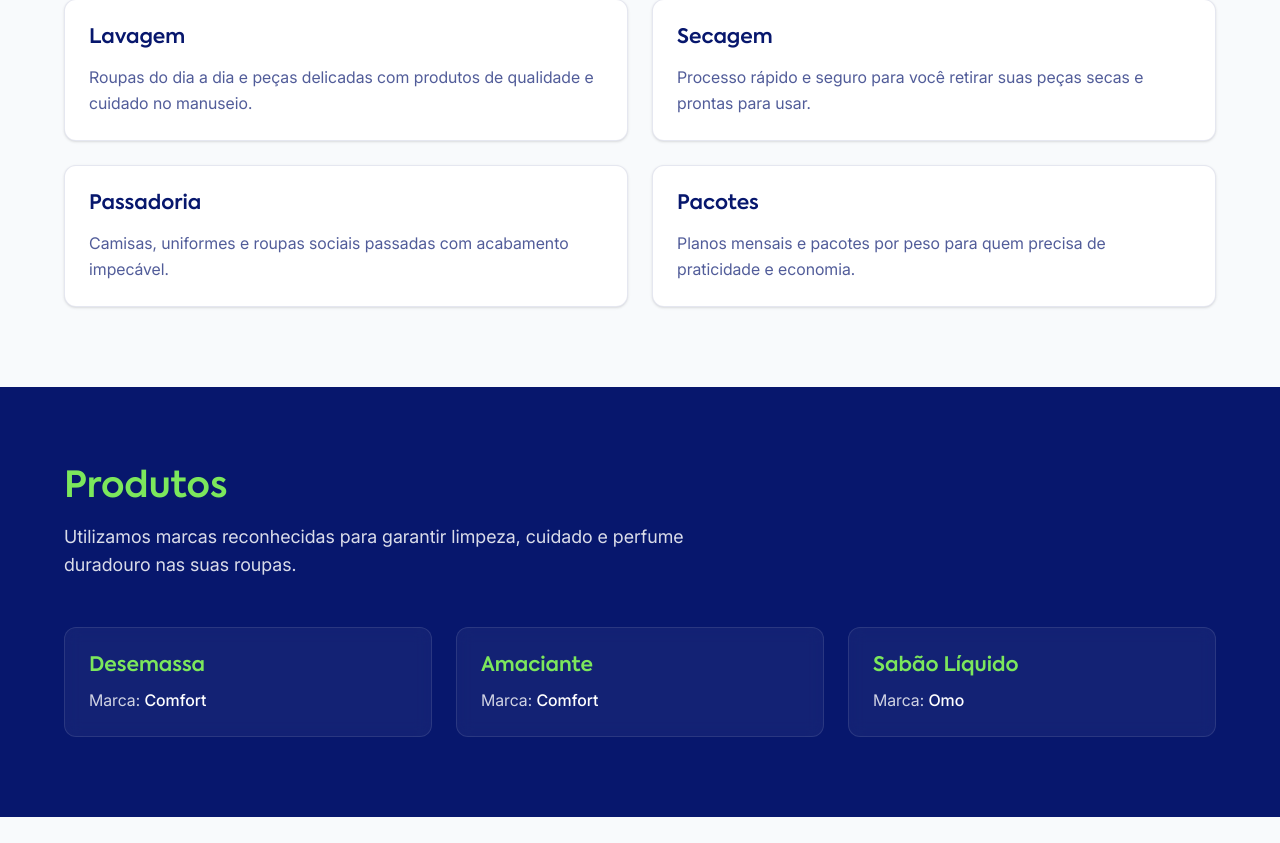
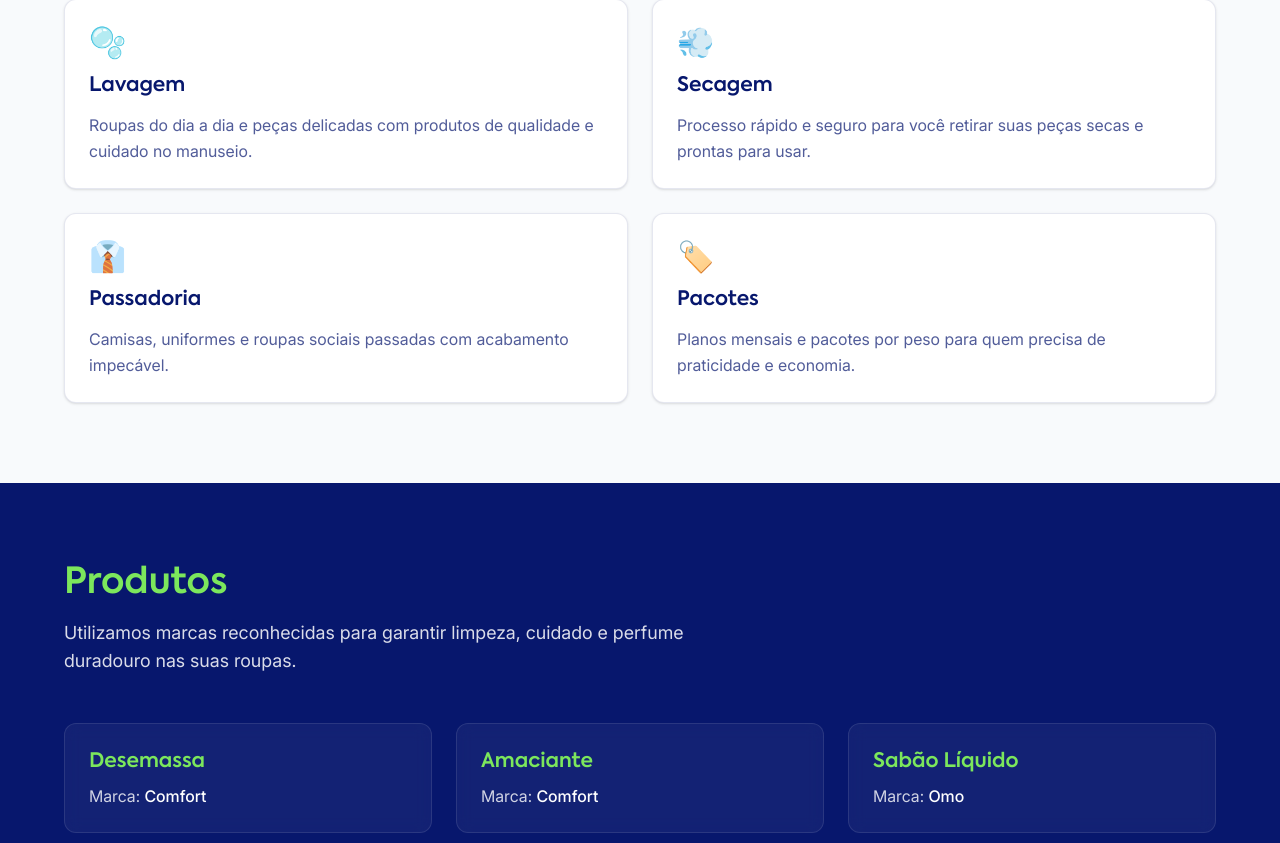
Before and after one commit to ramou1/lavanderiacop30, a Next.js app: page / in a window 1280 px wide. Shown: the part 997-1840 px from the top of the page. Built offline with nearby package versions, Linux system fonts and the light colour scheme.

Commit message:
feat: adiciona seção localização com mapa, animações de entrada nas seções e melhorias nos cards de serviços

```diff
--- a/app/page.tsx
+++ b/app/page.tsx
@@ -5,7 +5,14 @@ import { Header } from "@/components/Header";
 import { HeroSlider } from "@/components/HeroSlider";
 import { WhatsAppButton } from "@/components/WhatsAppButton";
 import Image from "next/image";
-import { useEffect, useRef, useState } from "react";
+import {
+  useEffect,
+  useRef,
+  useState,
+  type CSSProperties,
+  type ReactNode,
+  type RefObject,
+} from "react";
 import {
   CONTACT,
   MACHINES,
@@ -16,25 +23,88 @@ import {
 const SERVICES = [
   {
     title: "Lavagem",
+    icon: "🫧",
     description:
       "Roupas do dia a dia e peças delicadas com produtos de qualidade e cuidado no manuseio.",
   },
   {
     title: "Secagem",
+    icon: "💨",
     description:
       "Processo rápido e seguro para você retirar suas peças secas e prontas para usar.",
   },
   {
     title: "Passadoria",
+    icon: "👔",
     description:
       "Camisas, uniformes e roupas sociais passadas com acabamento impecável.",
   },
   {
     title: "Pacotes",
+    icon: "🏷️",
     description:
       "Planos mensais e pacotes por peso para quem precisa de praticidade e economia.",
   },
 ] as const;
+
+function RevealOnScroll({
+  as: Tag = "div",
+  className = "",
+  style,
+  children,
+}: {
+  as?: "div" | "li";
+  className?: string;
+  style?: CSSProperties;
+  children: ReactNode;
+}) {
+  const ref = useRef<HTMLDivElement | HTMLLIElement | null>(null);
+  const [visible, setVisible] = useState(false);
+
+  useEffect(() => {
+    const el = ref.current;
+    if (!el) return;
+
+    const observer = new IntersectionObserver(
+      ([entry]) => {
+        if (entry.isIntersecting) {
+          setVisible(true);
+          observer.disconnect();
+        }
+      },
+      { threshold: 0.2 },
+    );
+
+    observer.observe(el);
+    return () => observer.disconnect();
+  }, []);
+
+  const animationClass = visible
+    ? "opacity-100 translate-y-0"
+    : "opacity-0 translate-y-6";
+
+  if (Tag === "li") {
+    return (
+      <li
+        ref={ref as RefObject<HTMLLIElement>}
+        style={style}
+        className={`transition-all duration-700 ${animationClass} ${className}`}
+      >
+        {children}
+      </li>
+    );
+  }
+
+  return (
+    <div
+      ref={ref as RefObject<HTMLDivElement>}
+      style={style}
+      className={`transition-all duration-700 ${animationClass} ${className}`}
+    >
+      {children}
+    </div>
+  );
+}
 
 export default function Home() {
   const reviews = [
@@ -200,18 +270,26 @@ export default function Home() {
             </div>
 
             <ul className="mt-12 grid gap-6 sm:grid-cols-2">
-              {SERVICES.map(({ title, description }) => (
-                <li
+              {SERVICES.map(({ title, icon, description }, index) => (
+                <RevealOnScroll
                   key={title}
-                  className="rounded-xl border border-brand-blue/10 bg-white p-6 shadow-sm transition-shadow hover:shadow-md"
+                  as="li"
+                  style={{
+                    animationDelay: `${index * 150}ms`,
+                    transitionDelay: `${index * 150}ms`,
+                  }}
+                  className="flex flex-col rounded-xl border border-brand-blue/10 bg-white p-6 shadow-sm transition-all duration-300 hover:border-brand-lime hover:shadow-md"
                 >
-                  <h3 className="text-xl font-semibold text-brand-blue">
+                  <span className="text-3xl" aria-hidden="true">
+                    {icon}
+                  </span>
+                  <h3 className="mt-3 text-xl font-semibold text-brand-blue">
                     {title}
                   </h3>
-                  <p className="mt-3 leading-relaxed text-brand-blue/70">
+                  <p className="mt-3 flex-1 leading-relaxed text-brand-blue/70">
                     {description}
                   </p>
-                </li>
+                </RevealOnScroll>
               ))}
             </ul>
           </div>
@@ -234,8 +312,9 @@ export default function Home() {
 
             <ul className="mt-12 grid gap-6 sm:grid-cols-2 lg:grid-cols-3">
               {PRODUCTS.map(({ name, brand }) => (
-                <li
+                <RevealOnScroll
                   key={name}
+                  as="li"
                   className="rounded-xl border border-white/10 bg-white/5 p-6 backdrop-blur-sm"
                 >
                   <h3 className="text-xl font-semibold text-brand-lime">
@@ -244,7 +323,7 @@ export default function Home() {
                   <p className="mt-2 text-white/80">
                     Marca: <span className="font-medium text-white">{brand}</span>
                   </p>
-                </li>
+                </RevealOnScroll>
               ))}
             </ul>
           </div>
@@ -383,10 +462,6 @@ export default function Home() {
             </div>
           </div>
         </section>
-
-        <div className="h-2" style={{
-  background: "linear-gradient(to bottom, #f8fafc, #07176d)"
-      }} />
 
         <section
           id="hotel"
@@ -740,6 +815,66 @@ export default function Home() {
         </section>
 
         <section
+          id="localizacao"
+          className="scroll-mt-20 bg-background px-4 py-16 sm:px-6 sm:py-20 sm:pb-6 pb-2 lg:px-8"
+        >
+          <div className="mx-auto max-w-6xl">
+            <div className="max-w-2xl">
+              <p className="text-sm font-semibold uppercase tracking-widest text-brand-lime">
+                Onde estamos
+              </p>
+              <h2 className="mt-2 text-3xl font-bold text-brand-blue sm:text-4xl">
+                Saiba onde nos encontrar
+              </h2>
+              <p className="mt-4 text-lg text-brand-blue/75">
+                Estamos localizados em fácil acesso na região de Urbanova,
+                em São José dos Campos, SP.
+              </p>
+            </div>
+
+            <div className="mt-10 grid gap-8 lg:grid-cols-2 lg:items-start">
+
+              {/* Mapa */}
+              <RevealOnScroll className="overflow-hidden rounded-2xl shadow-sm ring-1 ring-brand-blue/10">
+                <iframe
+                  src="https://www.google.com/maps/embed?pb=!1m18!1m12!1m3!1d3667.5!2d-45.9341!3d-23.2203!2m3!1f0!2f0!3f0!3m2!1i1024!2i768!4f13.1!3m3!1m2!1s0x94cc4bb3b4b4b4b4%3A0x5bdb0e0e0e0e0e0e!2sAv.%20Shishima%20Hifumi%2C%202828%20-%20Urbanova%2C%20S%C3%A3o%20Jos%C3%A9%20dos%20Campos%20-%20SP%2C%2012244-390!5e0!3m2!1spt-BR!2sbr!4v1700000000000!5m2!1spt-BR!2sbr"
+                  width="100%"
+                  height="400"
+                  style={{ border: 0 }}
+                  allowFullScreen
+                  loading="lazy"
+                  referrerPolicy="no-referrer-when-downgrade"
+                  title="Localização da Lavanderia COP 30"
+                />
+              </RevealOnScroll>
+
+              {/* Informações */}
+              <div className="flex flex-col gap-6">
+                <RevealOnScroll className="rounded-xl bg-white p-6 shadow-sm ring-1 ring-brand-blue/10">
+                  <h3 className="font-semibold text-brand-blue">Endereço</h3>
+                  <p className="mt-2 text-brand-blue/80">Av. Shishima Hifumi, 2828</p>
+                  <p className="text-brand-blue/80">Urbanova, São José dos Campos - SP</p>
+                  <p className="text-brand-blue/80">CEP: 12244-390</p>
+                  <p className="mt-2 text-sm text-brand-blue/60">
+                  {CONTACT.hours}
+                  </p>
+                </RevealOnScroll>
+
+                <a
+                  href="https://www.google.com/maps/search/?api=1&query=Av.+Shishima+Hifumi,+2828+Urbanova+São+José+dos+Campos+SP"
+                  target="_blank"
+                  rel="noopener noreferrer"
+                  className="inline-flex w-full items-center justify-center rounded-lg bg-brand-blue px-6 py-3 text-sm font-semibold text-white transition-opacity hover:opacity-90"
+                >
+                  Abrir no Google Maps ↗
+                </a>
+              </div>
+
+            </div>
+          </div>
+        </section>
+
+        <section
           id="contato"
           className="scroll-mt-20 px-4 py-16 sm:px-6 sm:py-20 lg:px-8"
         >
@@ -753,7 +888,7 @@ export default function Home() {
             </p>
 
             <div className="mt-10 grid gap-8 sm:grid-cols-2 lg:grid-cols-3">
-              <div className="rounded-xl bg-white p-6 shadow-sm ring-1 ring-brand-blue/10">
+              <RevealOnScroll className="rounded-xl bg-white p-6 shadow-sm ring-1 ring-brand-blue/10">
                 <h3 className="font-semibold text-brand-blue">Telefone</h3>
                 <a
                   href={`tel:${CONTACT.phone.replace(/\D/g, "")}`}
@@ -761,8 +896,8 @@ export default function Home() {
                 >
                   {CONTACT.phone}
                 </a>
-              </div>
-              <div className="rounded-xl bg-white p-6 shadow-sm ring-1 ring-brand-blue/10">
+              </RevealOnScroll>
+              <RevealOnScroll className="rounded-xl bg-white p-6 shadow-sm ring-1 ring-brand-blue/10">
                 <h3 className="font-semibold text-brand-blue">E-mail</h3>
                 <a
                   href={`mailto:${CONTACT.email}`}
@@ -770,14 +905,7 @@ export default function Home() {
                 >
                   {CONTACT.email}
                 </a>
-              </div>
-              <div className="rounded-xl bg-white p-6 shadow-sm ring-1 ring-brand-blue/10 sm:col-span-2 lg:col-span-1">
-                <h3 className="font-semibold text-brand-blue">Endereço</h3>
-                <p className="mt-2 text-brand-blue/80">{CONTACT.address}</p>
-                <p className="mt-2 text-sm text-brand-blue/60">
-                  {CONTACT.hours}
-                </p>
-              </div>
+              </RevealOnScroll>
             </div>
           </div>
         </section>
```
